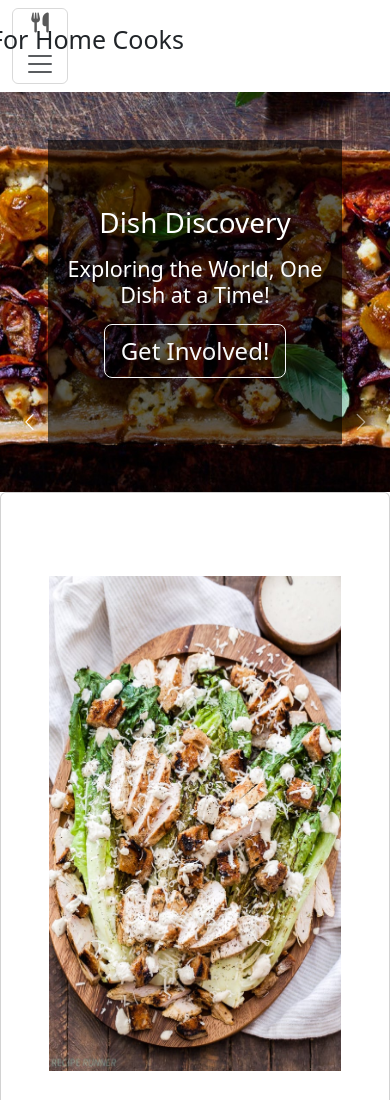
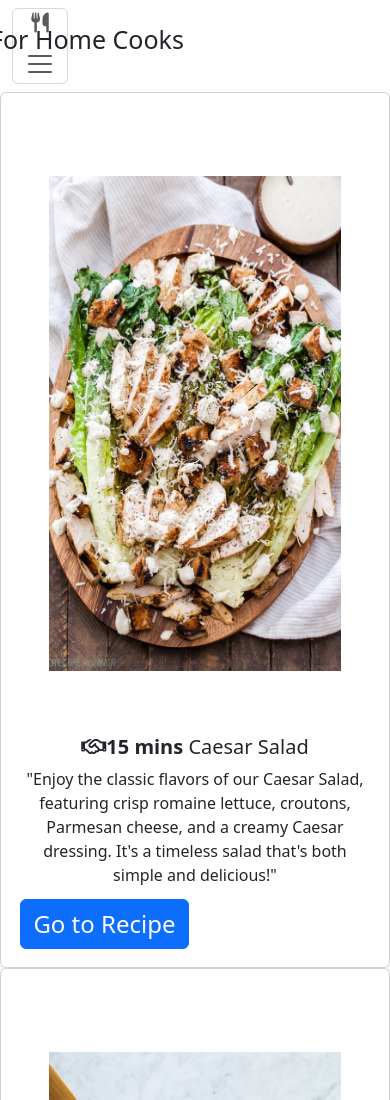
Before and after one commit to beardyone80/Home-Cook-Hackathon-2, a plain HTML site: page time.html in a window 390 px wide. Shown: the top 1100 px of the page. Drawn offline with nearby package versions, Linux system fonts and the light colour scheme.

Commit message:
added some changes

```diff
--- a/time.html
+++ b/time.html
@@ -48,20 +48,7 @@
             <div class=" col-8 d-inline-block d-md-none  mt-4" ><h2 class="nav-header-small-devices"> For Home Cooks </h2> </div>
         </div>
     </div>
-    <header>
-        <div class="header-image-container">
 
-            <div class="p-5 text-center bg-image">
-                <div class="mask d-flex justify-content-center align-items-center">
-                    <div class="text-white">
-                        <h1 class="mb-3">Dish Discovery</h1>
-                        <h4 class="mb-3">Exploring the World, One Dish at a Time!</h4>
-                        <a class="btn btn-outline-light btn-lg" href="#!" role="button">Get Involved!</a>
-                    </div>
-                </div>
-            </div>
-            </div>
-    </header>
 
 <main>
 
```
Also changed, not shown: difficulty.html (+0 -11 lines), login-index.html (+16 -17 lines), sign-up.html (+0 -11 lines), 1 other file.
